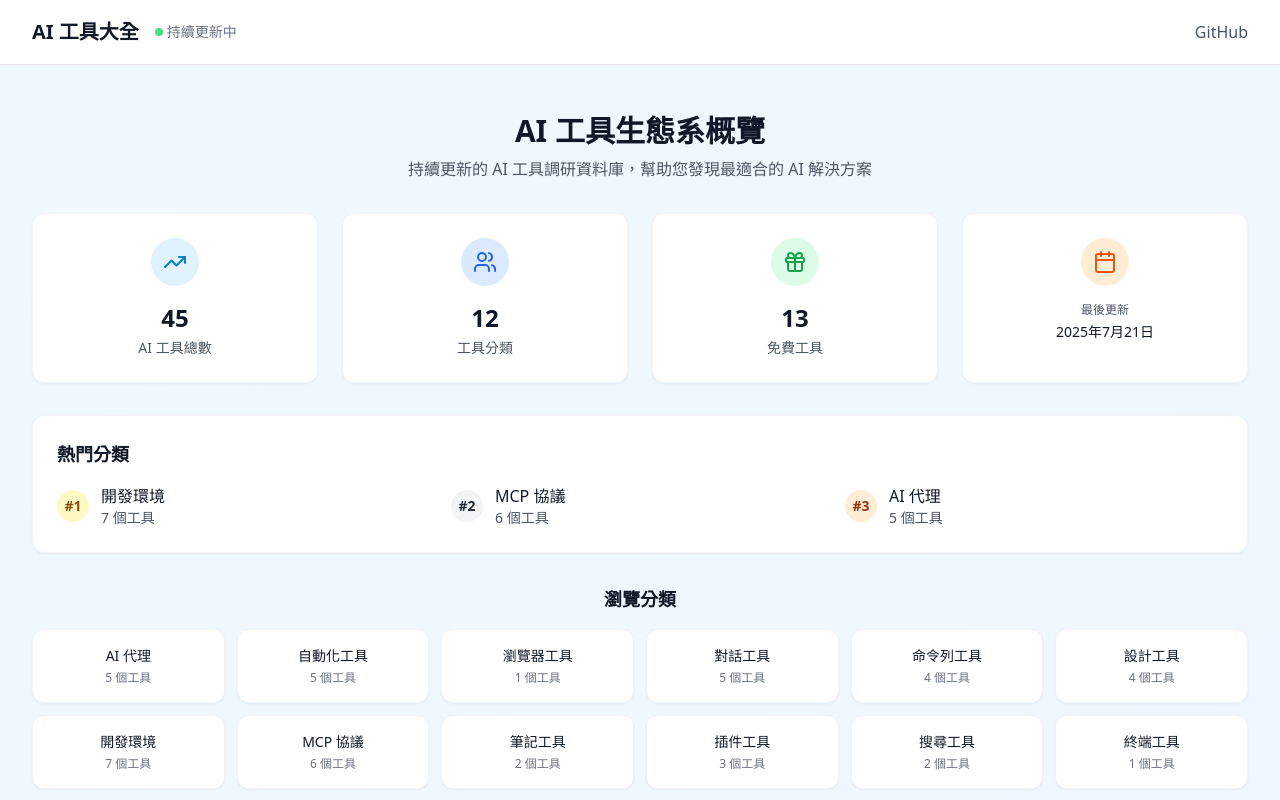
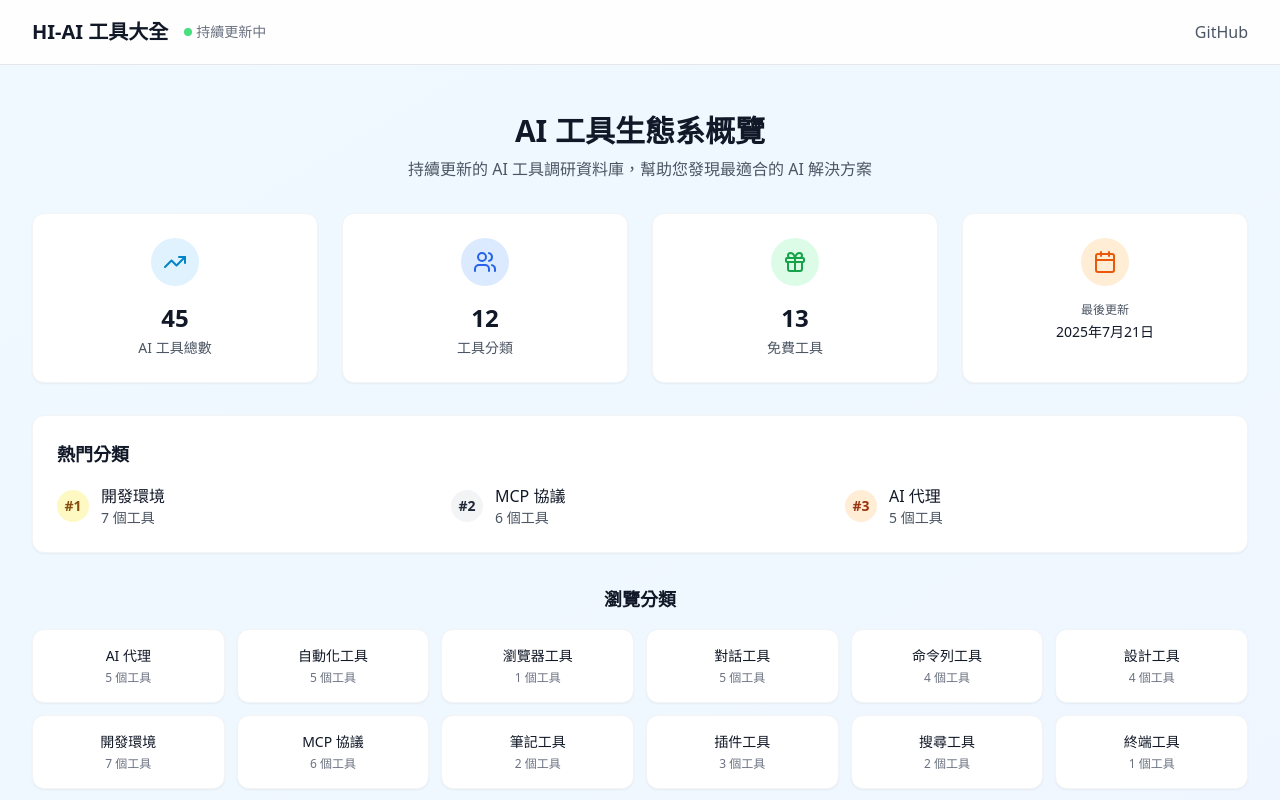
Before and after one commit to rex-hi-ai/ai-unified-cookbook, a Next.js app in the folder web-interface/: page / in a window 1280 px wide. Shown: the top 800 px of the page. Built offline with nearby package versions, Linux system fonts and the light colour scheme.

Commit message:
Correct title and description

```diff
--- a/web-interface/src/app/layout.tsx
+++ b/web-interface/src/app/layout.tsx
@@ -2,13 +2,13 @@ import type { Metadata } from 'next'
 import './globals.css'
 
 export const metadata: Metadata = {
-  title: 'AI 工具大全 | AI Tools Survey',
-  description: '全面的 AI 工具調研和比較平台，幫助您找到最適合的 AI 解決方案',
-  keywords: 'AI工具, 人工智慧, 工具比較, AI助手, 開發工具',
-  authors: [{ name: 'AI Tools Survey Team' }],
+  title: 'HI-AI 工具大全 | HI-AI Tools Survey',
+  description: '全面的 HI-AI 工具調研和比較平台，幫助您找到最適合的 AI 解決方案、增加人類生產力',
+  keywords: 'AI工具, 人工智慧, 工具比較, AI助手, 開發工具, HI工具',
+  authors: [{ name: 'HI-AI Tools Survey Team' }],
   openGraph: {
-    title: 'AI 工具大全',
-    description: '全面的 AI 工具調研和比較平台',
+    title: 'HI-AI 工具大全',
+    description: '全面的 HI-AI 工具調研和比較平台',
     type: 'website',
     locale: 'zh_TW',
   },
@@ -30,7 +30,7 @@ export default function RootLayout({
               <div className="flex justify-between items-center h-16">
                 <div className="flex items-center space-x-4">
                   <h1 className="text-xl font-bold text-gray-900">
-                    AI 工具大全
+                    HI-AI 工具大全
                   </h1>
                   <div className="hidden sm:flex items-center space-x-1 text-sm text-gray-500">
                     <span className="w-2 h-2 bg-green-400 rounded-full animate-pulse"></span>
@@ -59,7 +59,7 @@ export default function RootLayout({
             <div className="max-w-7xl mx-auto px-4 sm:px-6 lg:px-8 py-8">
               <div className="text-center text-gray-600">
                 <p className="mb-2">
-                  © 2025 AI 工具大全 | 開源專案，歡迎貢獻
+                  © 2025 HI-AI 工具大全 | 開源專案，歡迎貢獻
                 </p>
                 <p className="text-sm">
                   資料持續更新，如有錯誤或建議請透過 GitHub 回報
```
